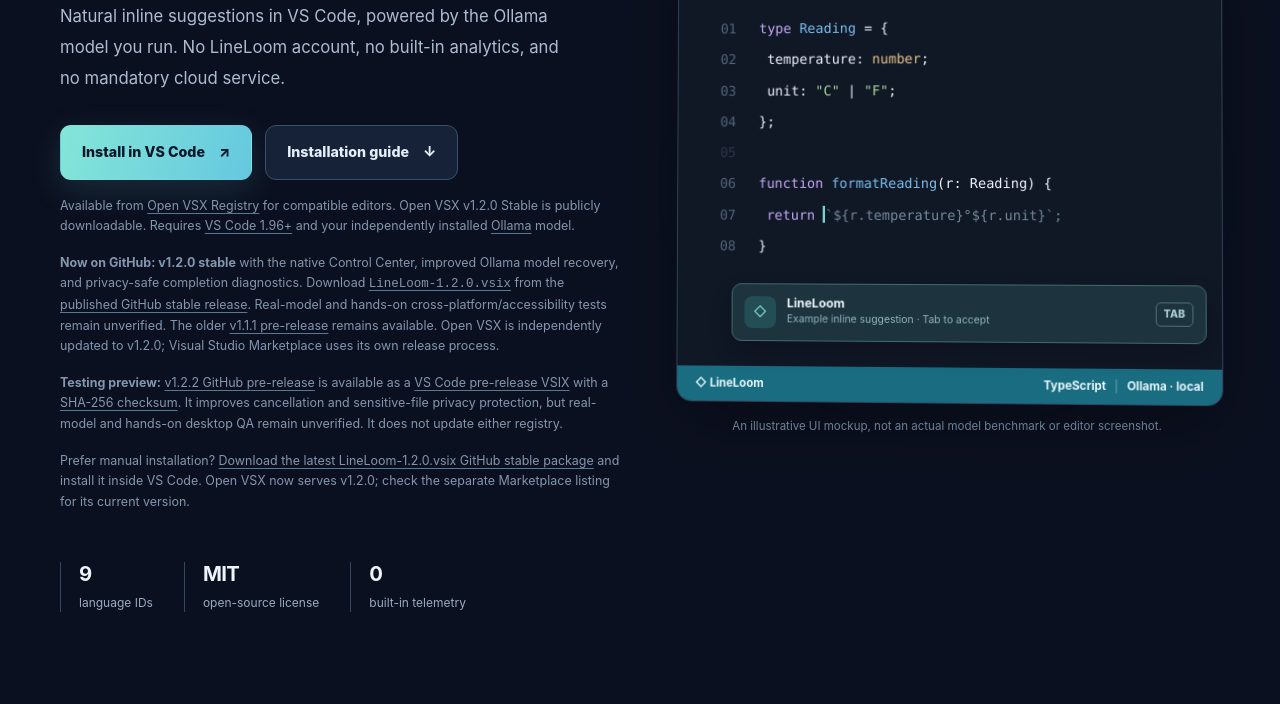
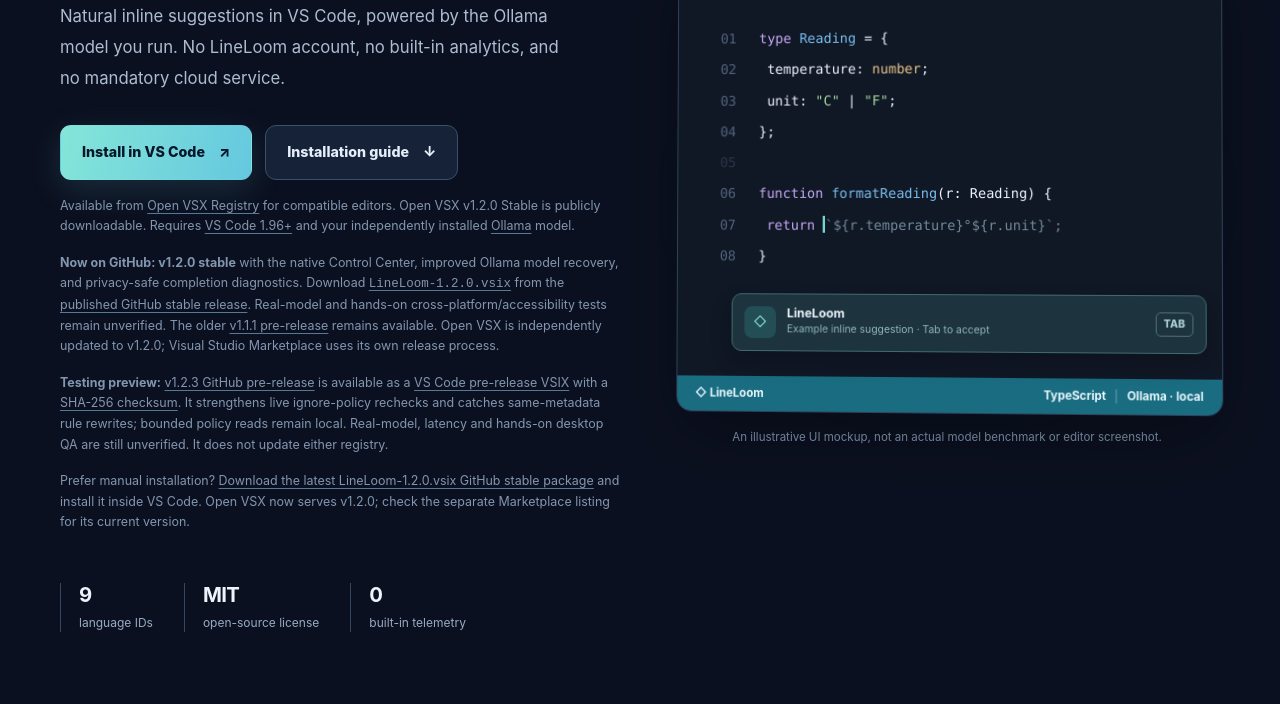
Before and after one commit to sanskarIN/LineLoom, a website: page site/index.html in a window 1280 px wide. Shown: the part 396-1100 px from the top of the page. Drawn offline with Linux system fonts and the light colour scheme.

Commit message:
docs(site): surface the verified v1.2.3 GitHub preview on site/index.html

```diff
--- a/site/index.html
+++ b/site/index.html
@@ -42,7 +42,7 @@
         </div>
         <p class="mini-note">Available from <a href="https://open-vsx.org/extension/SanskarCodes/lineloom">Open VSX Registry</a> for compatible editors. Open VSX v1.2.0 Stable is publicly downloadable. Requires <a href="https://code.visualstudio.com/" target="_blank" rel="noopener noreferrer">VS Code 1.96+</a> and your independently installed <a href="https://ollama.com/" target="_blank" rel="noopener noreferrer">Ollama</a> model.</p>
         <p class="mini-note"><strong>Now on GitHub: v1.2.0 stable</strong> with the native Control Center, improved Ollama model recovery, and privacy-safe completion diagnostics. Download <a href="https://github.com/sanskarIN/LineLoom/releases/download/v1.2.0/LineLoom-1.2.0.vsix"><code>LineLoom-1.2.0.vsix</code></a> from the <a href="https://github.com/sanskarIN/LineLoom/releases/tag/v1.2.0">published GitHub stable release</a>. Real-model and hands-on cross-platform/accessibility tests remain unverified. The older <a href="https://github.com/sanskarIN/LineLoom/releases/tag/v1.1.1">v1.1.1 pre-release</a> remains available. Open VSX is independently updated to v1.2.0; Visual Studio Marketplace uses its own release process.</p>
-        <p class="mini-note"><strong>Testing preview:</strong> <a href="https://github.com/sanskarIN/LineLoom/releases/tag/v1.2.2">v1.2.2 GitHub pre-release</a> is available as a <a href="https://github.com/sanskarIN/LineLoom/releases/download/v1.2.2/LineLoom-1.2.2.vsix">VS Code pre-release VSIX</a> with a <a href="https://github.com/sanskarIN/LineLoom/releases/download/v1.2.2/LineLoom-1.2.2.sha256">SHA-256 checksum</a>. It improves cancellation and sensitive-file privacy protection, but real-model and hands-on desktop QA remain unverified. It does not update either registry.</p>
+        <p class="mini-note"><strong>Testing preview:</strong> <a href="https://github.com/sanskarIN/LineLoom/releases/tag/v1.2.3">v1.2.3 GitHub pre-release</a> is available as a <a href="https://github.com/sanskarIN/LineLoom/releases/download/v1.2.3/LineLoom-1.2.3.vsix">VS Code pre-release VSIX</a> with a <a href="https://github.com/sanskarIN/LineLoom/releases/download/v1.2.3/LineLoom-1.2.3.sha256">SHA-256 checksum</a>. It strengthens live ignore-policy rechecks and catches same-metadata rule rewrites; bounded policy reads remain local. Real-model, latency and hands-on desktop QA are still unverified. It does not update either registry.</p>
         <p class="mini-note">Prefer manual installation? <a href="https://github.com/sanskarIN/LineLoom/releases/download/v1.2.0/LineLoom-1.2.0.vsix">Download the latest LineLoom-1.2.0.vsix GitHub stable package</a> and install it inside VS Code. Open VSX now serves v1.2.0; check the separate Marketplace listing for its current version.</p>
         <div class="hero-stats" aria-label="LineLoom overview">
           <div><strong>9</strong><span>language IDs</span></div>
```
